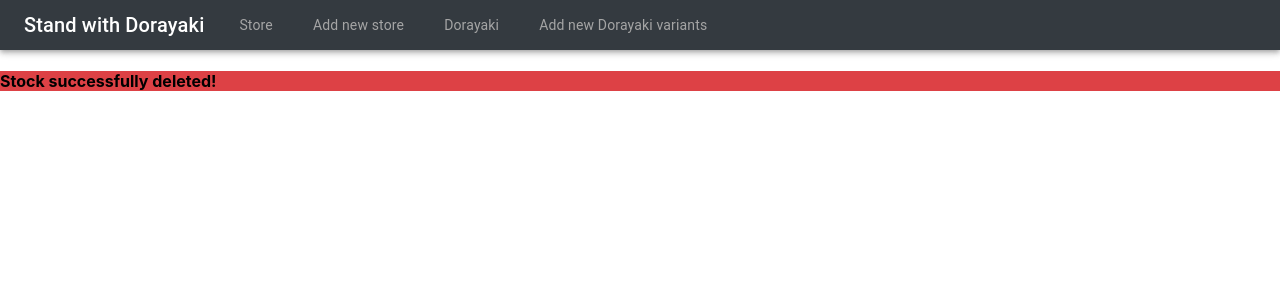
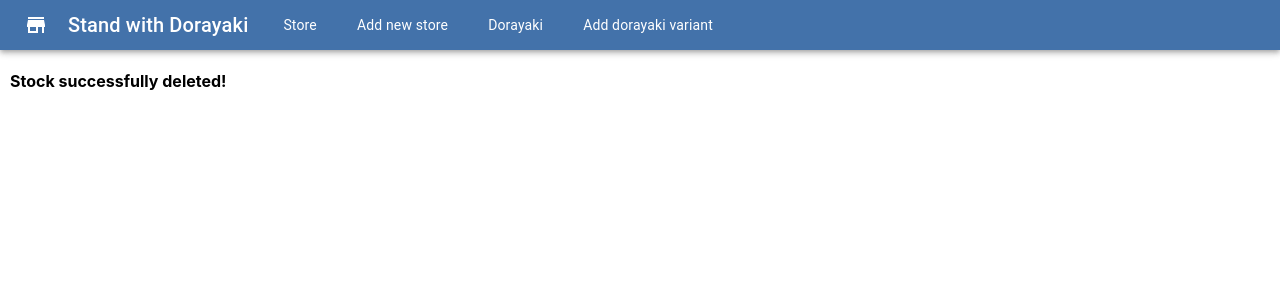
Before and after one commit to afiffahreza/dorayaki-frontend, a React (Vite) app: page /deleted in a window 1280 px wide. Shown: the top 300 px of the page. Built offline with nearby package versions, Linux system fonts and the light colour scheme.

Commit message:
CSS Styling siuefhsiuh

```diff
--- a/src/App.jsx
+++ b/src/App.jsx
@@ -12,6 +12,7 @@ import Stock from "./components/stock.component";
 import TokoList from "./components/toko-list.component";
 import DorayakiList from "./components/dorayaki-list.component";
 import Deleted from "./components/deleted.component";
+import StoreIcon from '@material-ui/icons/Store'
 
 import { AppBar, Toolbar, Typography, withStyles } from '@material-ui/core';
 
@@ -23,6 +24,7 @@ class App extends Component {
             <div>
             <AppBar className={classes.appBar} position="static">
             <Toolbar>
+                <StoreIcon className={classes.icon} />
                 <Typography className={classes.name} variant="h6">
                 Stand with Dorayaki
                 </Typography>
@@ -43,7 +45,7 @@ class App extends Component {
                 </Link>
                 <Link to={"/newdorayaki"} className={classes.link}>
                 <Typography variant="body2">
-                    Add new Dorayaki variants
+                    Add dorayaki variant
                 </Typography>
                 </Link>
             </Toolbar>
--- a/src/components/add-dorayaki.component.jsx
+++ b/src/components/add-dorayaki.component.jsx
@@ -139,9 +139,10 @@ class AddDorayaki extends Component {
                                     hidden
                                     required
                                 />
+                                <br/>
                                 {this.state.imgsubmitted ? (
                                     <Grid>
-                                        <img src = {this.state.gambar}/>
+                                        <img src = {this.state.gambar} class = {classes.image}/>
                                     </Grid>
                                 ) : (
                                     <Grid>
--- a/src/components/add-stock.component.jsx
+++ b/src/components/add-stock.component.jsx
@@ -68,7 +68,8 @@ class AddStock extends Component {
     }
 
     onChangeQuantity(e) {
-        var i = parseInt(e.target.value)
+        var i = 0
+        if (e.target.value!="") i = parseInt(e.target.value)
         this.setState({
             quantity: i
         });
--- a/src/components/deleted.component.jsx
+++ b/src/components/deleted.component.jsx
@@ -10,7 +10,7 @@ class Deleted extends Component {
     render() {
         const { classes } = this.props
         return (
-            <div className={classes.delete}>
+            <div className={classes.deleted}>
                 <h4>Stock successfully deleted!</h4>
             </div>
         );
--- a/src/components/dorayaki-list.component.jsx
+++ b/src/components/dorayaki-list.component.jsx
@@ -89,8 +89,9 @@ class DorayakiList extends Component {
                   </label>{" "}
                   {currentDorayaki.deskripsi}
                 </div>
+                <br/>
                 <div className={classes.detail}>
-                  <img src = {currentDorayaki.gambar}/>
+                  <img src = {currentDorayaki.gambar} class = {classes.image}/>
                 </div>
               </div>
             ) : (
--- a/src/components/stock-update.component.jsx
+++ b/src/components/stock-update.component.jsx
@@ -37,8 +37,8 @@ class StockUpdate extends Component {
     }
 
     onChangeQuantity(e) {
-        const quantity = parseInt(e.target.value)
-
+        var quantity = 0
+        if (e.target.value!="") quantity = parseInt(e.target.value)
         this.setState(function (prevState) {
             return {
                 currentStock: {
@@ -148,7 +148,7 @@ class StockUpdate extends Component {
         return (
             <div>
                 <div className={classes.form}>
-                    <h2>Update Stock {this.getDorayakiRasa(currentStock.dorayakiid)} on {this.getTokoName(currentStock.tokoid)}</h2>
+                    <h4>Update Stock {this.getDorayakiRasa(currentStock.dorayakiid)} on {this.getTokoName(currentStock.tokoid)}</h4>
                     <form>
                         <div>
                             <TextField
--- a/src/components/stock.component.jsx
+++ b/src/components/stock.component.jsx
@@ -79,13 +79,15 @@ class Stock extends Component {
             <div className={classes.form}>
                 <Grid container>
                     <Grid item md={4}>
+                        <h2>Inventory</h2>
                         <Link
                             to={"/addstock/" + currentTokoID}
                             className={classes.addvariant}
                         >
                             Add Variant
                         </Link>
-                        <h2>Inventory</h2>
+                        <br/>
+                        <br/>
                         <div className="list-group">
                             {stocks &&
                             stocks.map((stock, index) => (
@@ -112,7 +114,7 @@ class Stock extends Component {
                                 </div>
                                 <Link
                                     to={"/updatestock/" + this.state.currentStock.id}
-                                    className={classes.addvariant}
+                                    className={classes.edit}
                                 >
                                     Update Stock
                                 </Link>
--- a/src/components/toko-list.component.jsx
+++ b/src/components/toko-list.component.jsx
@@ -3,7 +3,7 @@ import TokoDataService from "../services/toko.service";
 import { Link } from "react-router-dom";
 
 import { styles } from "../css-common"
-import { TextField, Button, Grid, ListItem, withStyles } from "@material-ui/core";
+import { TextField, Button, Grid, ListItem, withStyles, FormHelperText } from "@material-ui/core";
 
 class TokoList extends Component {
   constructor(props) {
@@ -97,6 +97,7 @@ class TokoList extends Component {
               onClick={this.searchQuery}>
               Search
             </Button>
+            <FormHelperText>Search with store's name, province, or district</FormHelperText>
           </Grid>
           <Grid item md={4}>
             <h2>Store List</h2>
@@ -144,6 +145,7 @@ class TokoList extends Component {
                   </label>{" "}
                   {currentToko.provinsi}
                 </div>
+                <br/>
 
                 <Link
                   to={"/toko/" + currentToko.id}
--- a/src/css-common.jsx
+++ b/src/css-common.jsx
@@ -1,17 +1,18 @@
 export const styles = {
     appBar: {
-        backgroundColor: "#343A40",
+        backgroundColor: "#4372AA",
         height: "50px",
         '& .MuiToolbar-regular': {
             minHeight: "50px"
         }
     },
     name: {
+        color: "#FFFFFF",
         marginRight: "15px"
     },
     link: {
         textTransform: "unset",
-        color: "#a5a5a5",
+        color: "#ffffff",
         margin: "0 20px",
         textDecoration: "unset"
     },
@@ -31,8 +32,9 @@ export const styles = {
     detail: {
         margin: "5px 0"
     },
-    delete: {
-        margin: "5px 0"
+    deleted: {
+        marginTop: "10px",
+        marginLeft: "10px"
     },
     edit: {
         backgroundColor: "orange",
@@ -42,6 +44,11 @@ export const styles = {
         fontSize: "13px",
         fontWeight: "bold",
         color: "white"
+    },
+    image: {
+        border: "1px solid #ddd",
+        padding: "5px",
+        width: "500px"
     },
     stock: {
         marginLeft: "10px",
@@ -54,21 +61,14 @@ export const styles = {
         color: "white"
     },
     addvariant: {
-        marginLeft: "10px",
-        backgroundColor: "blue",
-        border: "4px solid blue",
+        marginLeft: "5px",
+        backgroundColor: "green",
+        border: "4px solid green",
         borderRadius: "5px",
         textDecoration: "none",
         fontSize: "13px",
         fontWeight: "bold",
         color: "white"
-    },
-    publish: {
-        backgroundColor: "#0062cc",
-        "&:hover": {
-            backgroundColor: "#0062cc",
-            opacity: 0.8
-        }
     },
     delete: {
         backgroundColor: "#DD4145",
@@ -87,6 +87,9 @@ export const styles = {
     buttonWrapper: {
         marginTop: "20px"
     },
+    icon: {
+        marginRight: '20px'
+    },
     button: {
         marginRight: "15px",
         color: "white",
@@ -99,5 +102,8 @@ export const styles = {
     },
     toko: {
         marginLeft: "25px"
+    },
+    input: {
+        marginLeft: "20px"
     }
 };
```
Also changed, not shown: src/components/move-stock.component.jsx (added).
